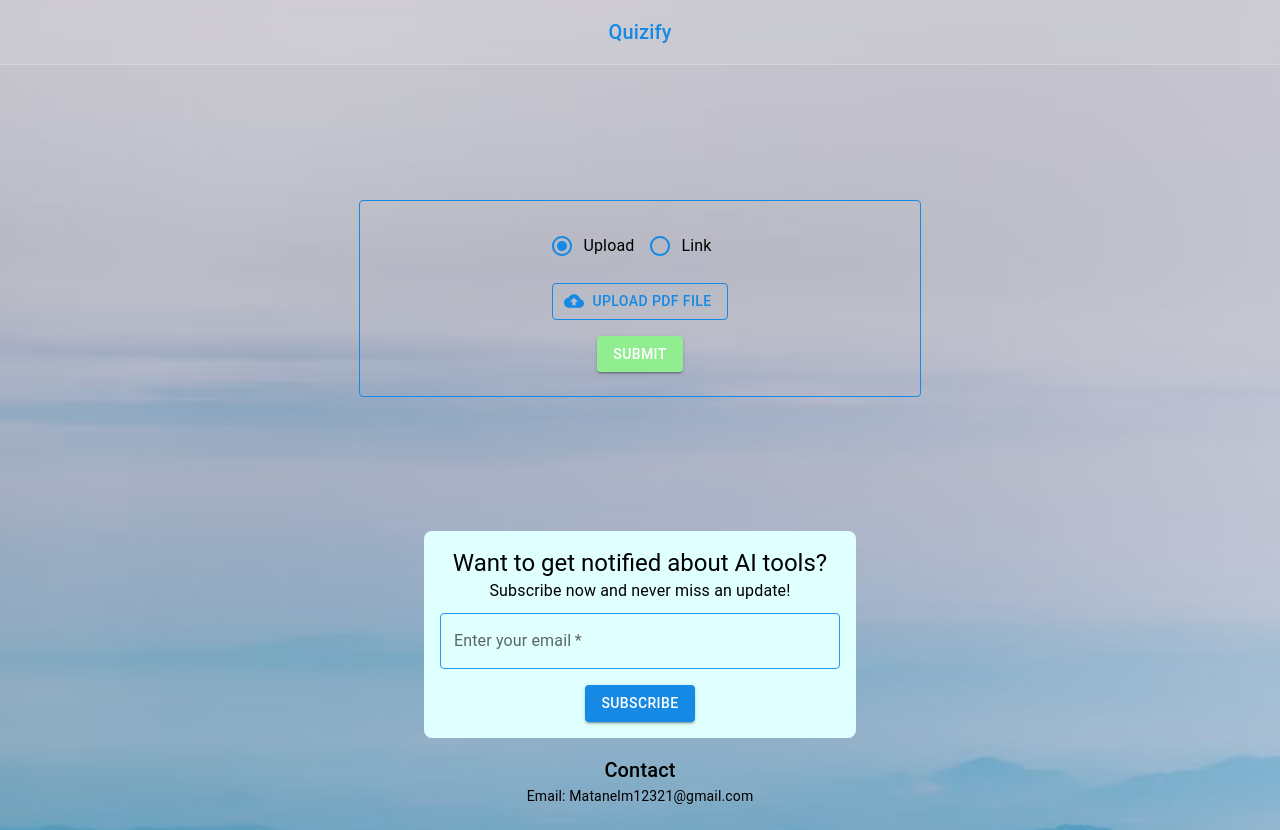
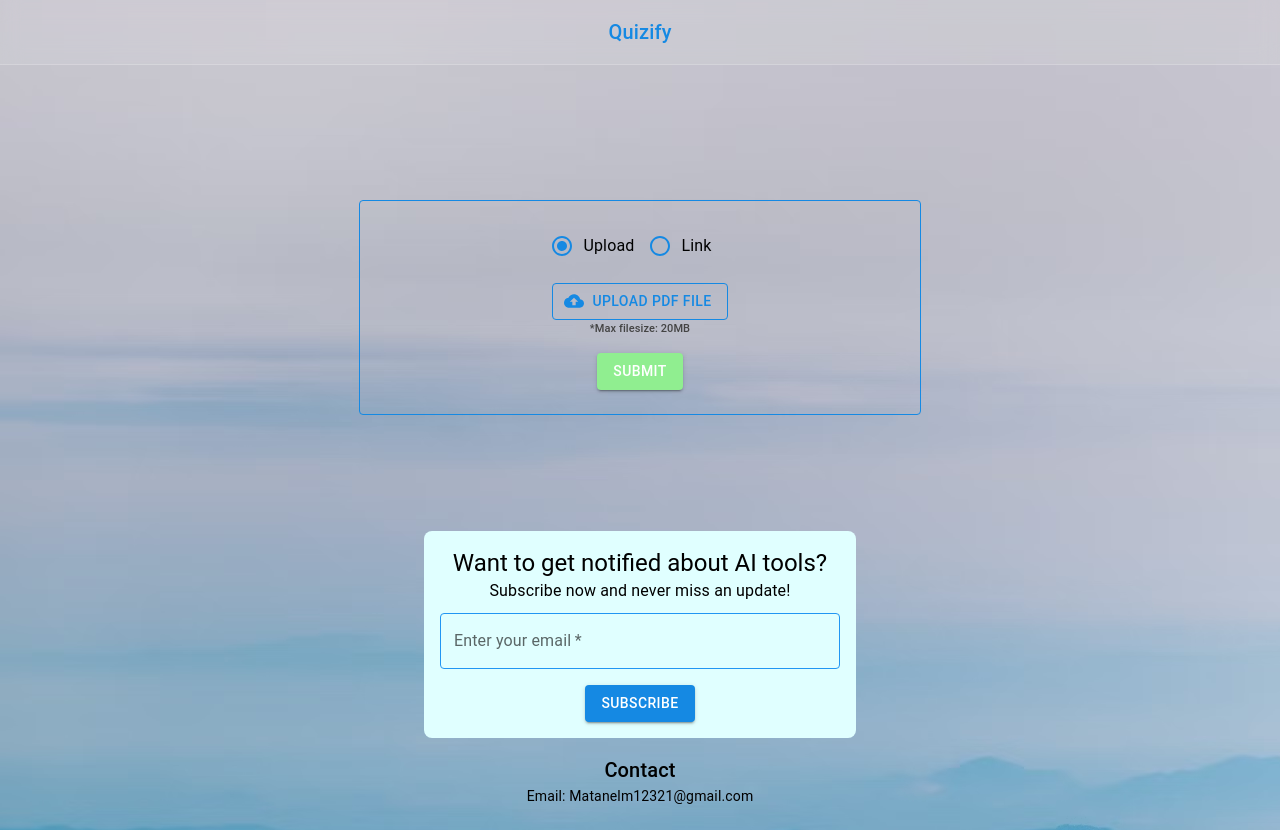
Before and after one commit to MatanelM/DynamicQuestions, a React (Create React App) app: page / in a window 1280 px wide. Built offline with nearby package versions, Linux system fonts and the light colour scheme.

Commit message:
Added filesize limit comment

```diff
--- a/src/components/InputContainer.js
+++ b/src/components/InputContainer.js
@@ -98,7 +98,9 @@ const InputContainer = ({ handleSubmit }) => {
                   {`File: ${fileName}`}
                  </Typography>
                 )}
-
+                <Typography variant="h6" component="span" style={{color:"#444", fontSize: "11px"}}>
+                  *Max filesize: 20MB
+                </Typography>
           </FormControl>
         ) : (
           <TextField
```
